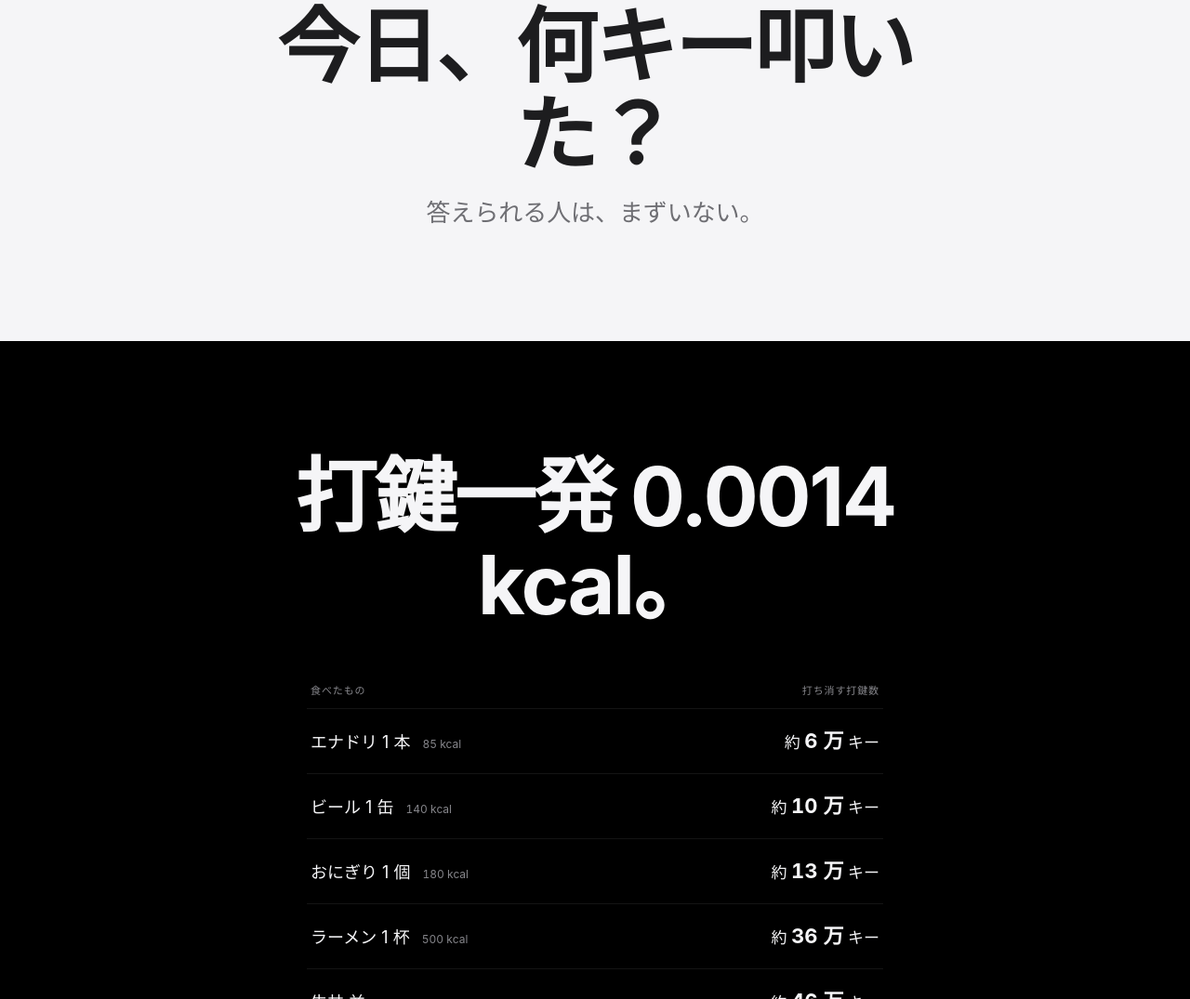
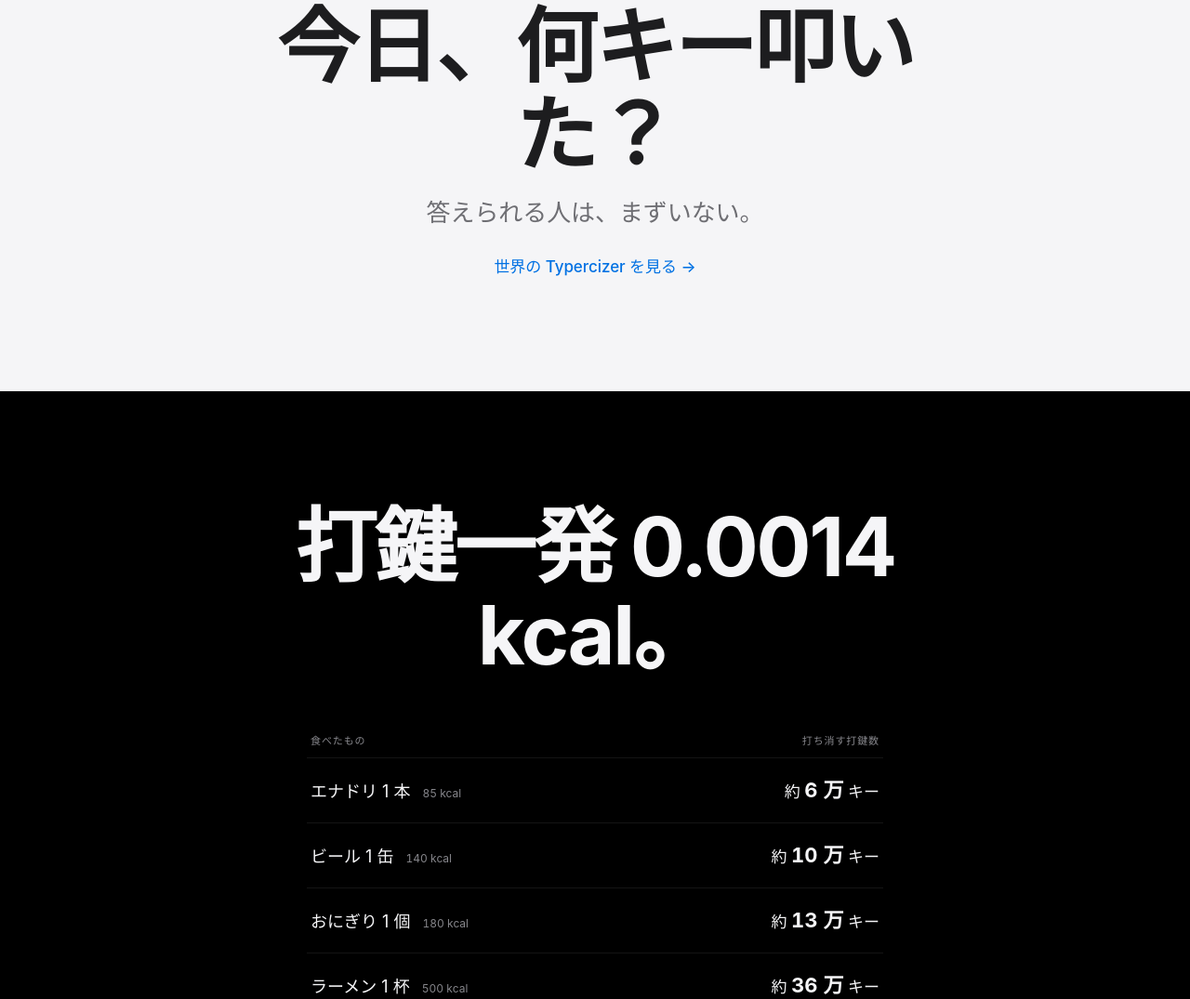
Before and after one commit to toshizumi/typercise, a plain HTML site: page docs/index.html in a window 1280 px wide. Shown: the part 1133-2208 px from the top of the page at 93% size. Drawn offline with Linux system fonts and the light colour scheme.

Commit message:
LP: セクション1にランキングページへの導線を追加

```diff
--- a/docs/index.html
+++ b/docs/index.html
@@ -115,6 +115,7 @@
   <div class="pane-inner narrow">
     <h2 class="display reveal">今日、何キー叩いた？</h2>
     <p class="lead muted reveal">答えられる人は、まずいない。</p>
+    <a class="text-link reveal" href="world.html">世界の Typercizer を見る →</a>
   </div>
 </section>
 
--- a/docs/style.css
+++ b/docs/style.css
@@ -248,6 +248,19 @@ body {
 }
 .kcal-table .num strong { font-size: 22px; font-weight: 700; }
 
+/* ---------------- text link ---------------- */
+.text-link {
+  display: inline-block;
+  margin-top: 28px;
+  color: var(--cta);
+  font-size: 17px;
+  font-weight: 500;
+  text-decoration: none;
+  letter-spacing: -0.003em;
+  transition: opacity 0.15s, transform 0.15s;
+}
+.text-link:hover { opacity: 0.85; transform: translateX(2px); }
+
 /* ---------------- CTA ---------------- */
 .cta {
   display: inline-block;
```
